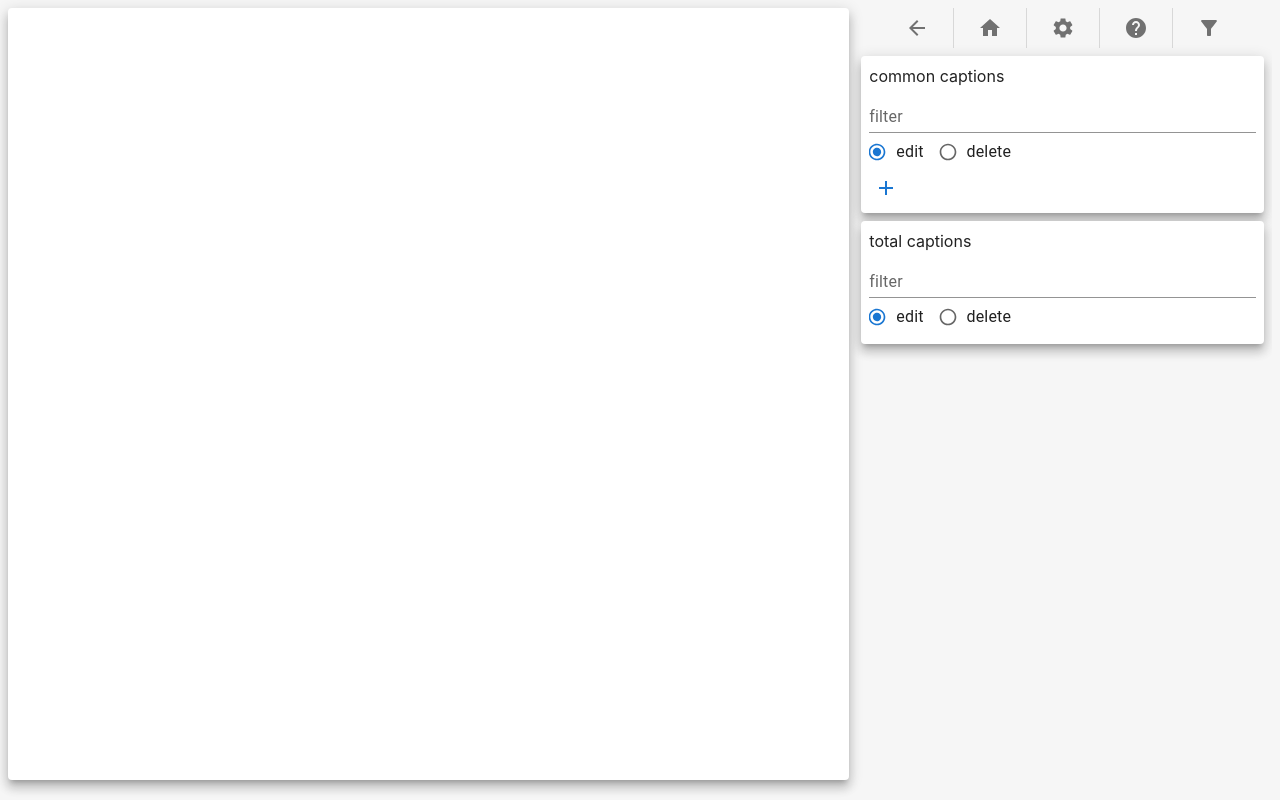
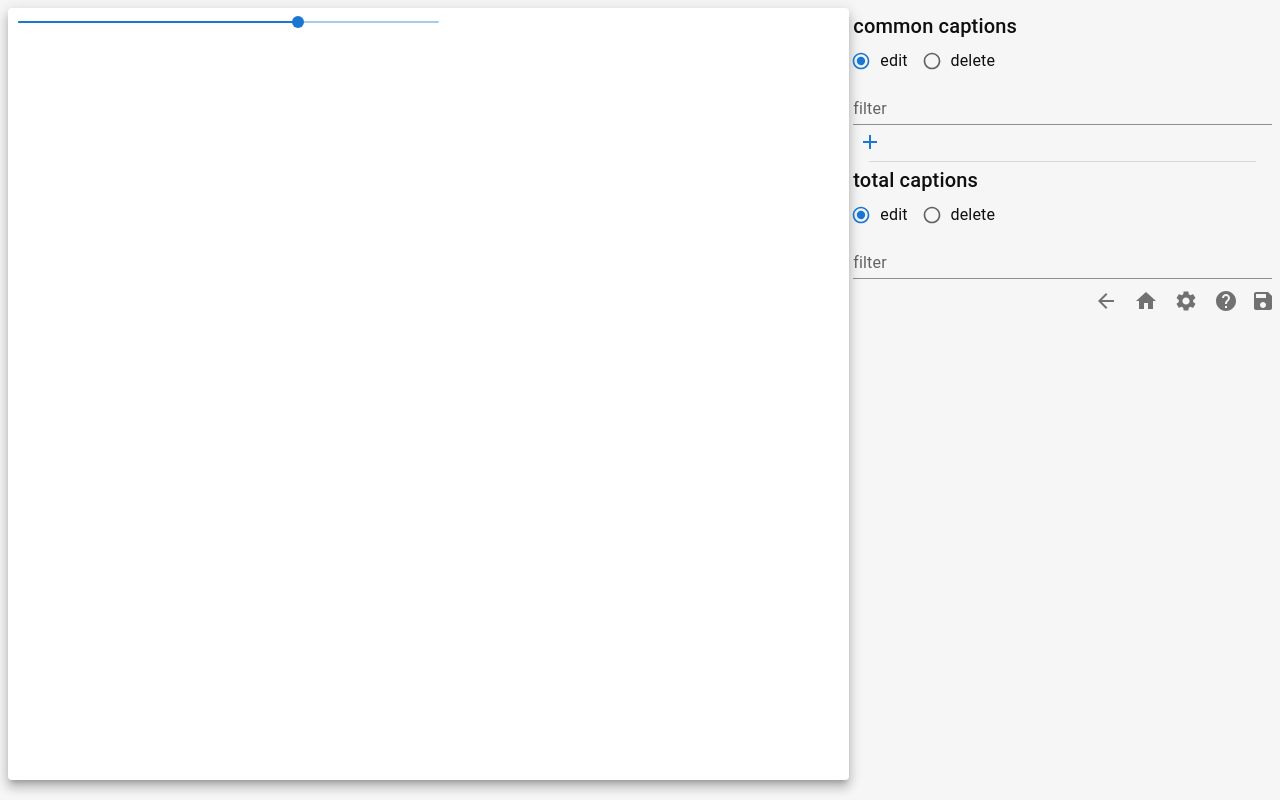
Before and after one commit to Qiu-Weidong/tag-editor, a React (Vite) app: page /edit in a window 1280 px wide. Built offline with nearby package versions, Linux system fonts and the light colour scheme.

Commit message:
提交一下

```diff
--- a/src/page/edit/CaptionEditPage.tsx
+++ b/src/page/edit/CaptionEditPage.tsx
@@ -1,4 +1,4 @@
-import { Divider, Grid, IconButton, ImageList, ImageListItem, Paper, Stack } from "@mui/material";
+import { Divider, Grid, IconButton, ImageList, ImageListItem, Paper, Slider } from "@mui/material";
 import { useSelector } from "react-redux";
 import { RootState } from "../../app/store";
 import { ImageState, LabelState } from "../../app/imageListSlice";
@@ -8,9 +8,10 @@ import ArrowBackIcon from '@mui/icons-material/ArrowBack';
 import HomeIcon from '@mui/icons-material/Home';
 import SettingsIcon from '@mui/icons-material/Settings';
 import HelpIcon from '@mui/icons-material/Help';
-import FilterAltIcon from '@mui/icons-material/FilterAlt';
 import { useNavigate } from "react-router-dom";
 import CaptionEditor from "./CaptionEditor";
+import SaveIcon from '@mui/icons-material/Save';
+import { ImageCaptionEditor } from "./CaptionEditor";
 
 
 function ImageItem(props: {
@@ -56,19 +57,17 @@ function intersection<T>(array1: T[], array2: T[]): T[] {
   return array1.filter(element => array2.includes(element));
 }
 
-function getCommonCaptionsForSelectedImages(selectedImages: ImageState[], labels: LabelState[]): LabelState[] {
+function getCommonCaptionsForSelectedImages(selectedImages: ImageState[], labels: LabelState[]): string[] {
   let commonCaptions = labels.map(label => label.content);
   selectedImages.forEach(image => commonCaptions = intersection(commonCaptions, image.captions));
-  const commonLabels = labels.filter(label => commonCaptions.includes(label.content));
-
-  return commonLabels;
+  return commonCaptions.sort();
 }
 
-function getTotalCaptionsForSelectedImages(selectedImages: ImageState[], labels: LabelState[]): LabelState[] {
+function getTotalCaptionsForSelectedImages(selectedImages: ImageState[]): string[] {
   let totalLabels = new Set<string>([]);
   selectedImages.forEach(image => totalLabels = new Set([...totalLabels, ...image.captions]));
-  const _totalLabels = labels.filter(label => totalLabels.has(label.content));
-  return _totalLabels;
+  // const _totalLabels = labels.filter(label => totalLabels.has(label.content));
+  return Array.from(totalLabels).sort();
 }
 
 
@@ -79,28 +78,47 @@ export default function CaptionEditPage() {
 
   const images = useSelector((state: RootState) => state.images.images.filter(image => image.isSelected));
   const labels = useSelector((state: RootState) => state.images.labels);
+  const defaultImageColumns = useSelector((state: RootState) => state.setting.defaultImageGalleryColumns);
 
+  // openImageCaptions 和 openImageIndex 必须分为两个 state
   const [openImageIndex, setOpenImageIndex] = useState<number | undefined>(undefined);
+  const [openImage, setOpenImage] = useState<ImageState | undefined>(undefined);
 
-  // 计算得到所有已选图片共同的标签, 所有标签的并集
-  const commonLabels = getCommonCaptionsForSelectedImages(images, labels);
-  // 所有标签的交集
-  const totalLabels = getTotalCaptionsForSelectedImages(images, labels);
+
+  const [cols, setCols] = useState(defaultImageColumns);
 
 
 
 
+  // 计算得到所有已选图片共同的标签, 所有标签的交集
+  const commonLabels = getCommonCaptionsForSelectedImages(images, labels);
+  // 所有标签的并集
+  const totalLabels = getTotalCaptionsForSelectedImages(images);
+
+
+
   return (
-    <div style={{ display: 'flex', flexDirection: 'column', height: '97vh' }}>
-      <Grid container spacing={0.5} style={{ flexGrow: 1, maxHeight: '100%' }}>
+    <Grid container spacing={0.5} style={{ maxHeight: '100%', height: '97vh' }}>
       <Grid item xs={7} md={8} style={{ maxHeight: '100%', }} >
         <div style={{ maxHeight: '100%', position: 'relative', height: '100%' }}>
-            <Paper style={{ height: '100%', overflow: 'auto', }} elevation={8}>
-              <ImageList variant="masonry" cols={8} gap={4} >
+          <Paper style={{ height: '100%', maxHeight: '100%', overflow: 'auto', }} elevation={8}>
+            {/* 在这里加一个 slider */}
+            <Slider
+              size="small"
+              defaultValue={defaultImageColumns}
+              min={4}
+              max={16}
+              aria-label="Small"
+              valueLabelDisplay="off"
+              style={{ marginLeft: 10, width: '50%' }}
+              onChange={(_, newValue) => setCols(newValue as number)}
+              value={cols}
+            />
+            <ImageList variant="masonry" cols={cols} gap={4} style={{ marginTop: 0 }}>
               {
                 images.map(image => <ImageItem image={image} onImageClick={(image) => {
                   const index = images.findIndex(img => image.id === img.id);
-                    if (index >= 0) { setOpenImageIndex(index) }
+                  if (index >= 0) { setOpenImageIndex(index); setOpenImage(images[index]); }
                 }} />)
               }
             </ImageList>
@@ -109,7 +127,11 @@ export default function CaptionEditPage() {
           {
             openImageIndex !== undefined ? <div style={{ position: 'absolute', left: 0, top: 0, width: '100%', height: '100%', }}>
               <LightBox images={images} defaultShowIndex={(openImageIndex ?? 0)} onClose={() => setOpenImageIndex(undefined)}
-                  onNext={(_before, _after) => { }} onPrev={(_before, _after) => { }}
+                onNext={(_before, after) => {
+                  setOpenImage(after);
+                }} onPrev={(_before, after) => {
+                  setOpenImage(after);
+                }}
               />
             </div> : ''
           }
@@ -118,40 +140,38 @@ export default function CaptionEditPage() {
       </Grid>
 
 
-        <Grid item xs={5} md={4} style={{ maxHeight: '100%', overflowY: 'auto', overflowX: 'hidden', }}>
-          {/* <div style={{ maxHeight: '100%', height: '100%', overflowY: 'auto', overflowX: 'hidden', display: 'flex', flexDirection: 'column' }}> */}
-          <Stack
-            direction="row" justifyContent="center" spacing={2}
-            divider={<Divider orientation="vertical" flexItem />}
-          >
+      <Grid item xs={5} md={4} style={{ overflowY: 'auto', overflowX: 'hidden', }}>
+
+        {
+          openImage === undefined || openImageIndex === undefined ? <>
+            {/* 公有标签 */}
+            <CaptionEditor captions={commonLabels} title="common captions" helpInfo=""
+              onAddCaption={(caption: string) => { }} onRemoveCaption={(caption: string) => { }} onChangeCaption={(before: string, after: string) => { }}
+              addable={true} />
+            <Divider variant="middle" />
+            {/* 所有标签 */}
+            <CaptionEditor captions={totalLabels} title="total captions" helpInfo=""
+              onAddCaption={(caption: string) => { }} onRemoveCaption={(caption: string) => { }} onChangeCaption={(before: string, after: string) => { }}
+              addable={false} />
+          </> : <ImageCaptionEditor image={openImage}
+            onAddCaption={() => {}}
+            onRemoveCaption={() => {}}
+            onChangeCaption={() => {}}
+            title={"image captions"} helpInfo={""} />
+        }
+
+
+
+
+        <div style={{ position: 'absolute', right: 0 }}>
           <IconButton onClick={() => navigate("/filter")}><ArrowBackIcon /></IconButton>
-            <IconButton onClick={() => navigate("/")}><HomeIcon /></IconButton>
+          <IconButton onClick={() => navigate("/")} ><HomeIcon /></IconButton>
           <IconButton onClick={() => navigate("/settings")}><SettingsIcon /></IconButton>
-            <IconButton onClick={() => navigate("/help")}><HelpIcon /></IconButton>
-            <IconButton onClick={() => navigate("/filter")}><FilterAltIcon /></IconButton>
-          </Stack>
+          <IconButton onClick={() => navigate("/help")} ><HelpIcon /></IconButton>
 
-          {/* <div style={{ flexGrow: 1, maxHeight: '90%' }}> */}
-          {/* 公有标签 */}
-          <Paper sx={{ margin: 1, padding: 1, }} elevation={8}>
-            common captions
-            <CaptionEditor image={undefined}
-              imageCnt={images.length} captions={commonLabels} onAddCaption={(caption: string) => { }} onRemoveCaption={(caption: string) => { }} onChangeCaption={(before: string, after: string) => { }}
-              addable={true} />
-          </Paper>
-
-          {/* 所有标签 或 图片标签 */}
-          <Paper sx={{ margin: 1, padding: 1, }} elevation={8}>
-            total captions
-            {
-              <CaptionEditor image={undefined}
-                imageCnt={undefined} captions={totalLabels} onAddCaption={(caption: string) => { }} onRemoveCaption={(caption: string) => { }} onChangeCaption={(before: string, after: string) => { }}
-                addable={false} />
-            }</Paper>
-          {/* </div> */}
-          {/* </div> */}
+          <IconButton size="small"><SaveIcon /></IconButton>
+        </div>
       </Grid>
     </Grid>
-    </div>
   );
 }
--- a/src/page/edit/CaptionEditor.tsx
+++ b/src/page/edit/CaptionEditor.tsx
@@ -1,5 +1,5 @@
-import { Avatar, Chip, FormControl, FormControlLabel, IconButton, Radio, RadioGroup, TextField } from "@mui/material";
-import { ImageState, LabelState } from "../../app/imageListSlice";
+import { Chip, FormControl, FormControlLabel, IconButton, InputAdornment, Radio, RadioGroup, TextField, Typography } from "@mui/material";
+import { ImageState } from "../../app/imageListSlice";
 import { useEffect, useState } from "react";
 import AddIcon from '@mui/icons-material/Add';
 import EditNoteIcon from '@mui/icons-material/EditNote';
@@ -8,22 +8,23 @@ import DoneIcon from '@mui/icons-material/Done';
 
 // 删除和编辑分开
 function EditableChip(props: {
-  caption: LabelState, color: 'default' | 'primary' | 'secondary' | 'error' | 'info' | 'success' | 'warning',
+  caption: string,
+  color: 'default' | 'primary' | 'secondary' | 'error' | 'info' | 'success' | 'warning',
   editable: boolean, // 是否默认启动编辑(当需要添加的时候则默认启动编辑)
   onChange: (before: string, after: string) => void,
 }) {
-  const [inputValue, setInputValue] = useState(props.caption.content);
+  const [inputValue, setInputValue] = useState(props.caption);
   const [edit, setEdit] = useState(props.editable);
 
-  useEffect(() => { setInputValue(props.caption.content) }, [props.caption.content]);
+  useEffect(() => { setInputValue(props.caption) }, [props.caption]);
 
   function finishEdit() {
     setEdit(false);
     if (!inputValue || !inputValue.trim()) {
-      setInputValue(props.caption.content);
+      setInputValue(props.caption);
     } else {
       // 触发修改事件
-      props.onChange(props.caption.content, inputValue.trim())
+      props.onChange(props.caption, inputValue.trim())
     }
   }
 
@@ -42,8 +43,7 @@ function EditableChip(props: {
     />
   </div>) : inputValue;
 
-  return (<Chip size="small" variant="filled" color={props.color}
-    avatar={<Avatar>{props.caption.frequency}</Avatar>}
+  return (<Chip size="small" variant="filled" color={props.color} style={{ marginRight: 2 }}
     clickable={!edit} label={label}
     deleteIcon={edit ? <DoneIcon /> : <EditNoteIcon />}
     onDelete={() => {
@@ -56,18 +56,16 @@ function EditableChip(props: {
   />);
 }
 
-
-// 是否允许添加, 是否允许删除,是否允许编辑
 export default function CaptionEditor(props: {
-  captions: LabelState[], // 要编辑的所有标签
-  imageCnt: number | undefined, // 对应的左侧的图片数量
-  image: ImageState | undefined, // 编辑的标签对应的图片
+  captions: string[], // 要编辑的所有标签
 
   addable: boolean, // 通过父组件传入, 配合 onAddCaption 事件
 
-  onAddCaption: (caption: string, image: ImageState | undefined) => void | undefined,
-  onRemoveCaption: (caption: string, image: ImageState | undefined) => void | undefined,
-  onChangeCaption: (before: string, after: string, image: ImageState | undefined) => void | undefined,
+  onAddCaption: (caption: string) => void | undefined,
+  onRemoveCaption: (caption: string) => void | undefined,
+  onChangeCaption: (before: string, after: string) => void | undefined,
+  title: string,
+  helpInfo: string,
 }) {
   const [filterText, setFilterText] = useState('');
   const [filteredCaptions, setFilteredCaptions] = useState(props.captions);
@@ -79,20 +77,19 @@ export default function CaptionEditor(props: {
   const [adding, setAdding] = useState(false);
 
   const captionList = editOrDelete == 0 ? (filteredCaptions.map(caption => <EditableChip editable={false} color="info" caption={caption}
-    onChange={(before, after) => props.onChangeCaption(before, after, props.image)} />))
-    : (filteredCaptions.map(caption => <Chip color="info" size="small" label={caption.content} onDelete={() => { }}
-      avatar={<Avatar>{caption.frequency}</Avatar>} clickable
+    onChange={(before, after) => props.onChangeCaption(before, after)} />))
+    : (filteredCaptions.map(caption => <Chip color="info" size="small" label={caption} onDelete={() => { }}
+      // avatar={<Avatar>{caption.frequency}</Avatar>}
+      style={{ marginRight: 2 }}
+      clickable
     />));
 
 
-  return (<div style={{ height: '100%', maxHeight: '100%', overflow: 'hidden' }}>
-    {/* 过滤器  */}
-    <div>
-      <TextField fullWidth size="small" variant="standard" label="filter" value={filterText} onChange={(e) => {
-        setFilterText(e.target.value);
-        const filtered = props.captions.filter(caption => caption.content.includes(e.target.value));
-        setFilteredCaptions(filtered);
-      }} />
+  return (<div style={{ marginBottom: 2, marginTop: 2 }}>
+
+    <Typography variant="h6">
+      {props.title}
+    </Typography>
     <FormControl size="small">
       <RadioGroup
         row
@@ -110,20 +107,116 @@ export default function CaptionEditor(props: {
         <FormControlLabel value={1} control={<Radio size="small" />} label="delete" />
       </RadioGroup>
     </FormControl>
-    </div>
 
-    {/* <div style={{ overflowY: 'auto', }}> */}
+    {/* 过滤器  */}
+    <TextField fullWidth size="small" variant="standard" label="filter" value={filterText} onChange={(e) => {
+      setFilterText(e.target.value);
+      const filtered = props.captions.filter(caption => caption.includes(e.target.value));
+      setFilteredCaptions(filtered);
+    }} />
+
+    <div style={{ maxHeight: '36vh', overflowY: 'auto' }}>
       {
         captionList
       }
 
       {
         // 只有当可以添加标签的时候才显示添加按钮
-      props.addable ? (adding ? <EditableChip editable={true} color="info" caption={{ content: 'add new label', frequency: props.imageCnt ?? 0 }} onChange={() => {/**新建标签 */ setAdding(false) }} />
+        props.addable ? (adding ? <EditableChip editable={true} color="info" caption="add new label" onChange={() => {/**新建标签 */ setAdding(false) }} />
           : <IconButton color="primary" size="small" onClick={() => setAdding(true)}><AddIcon /></IconButton>) : ''
       }
-    {/* </div> */}
+    </div>
+  </div>);
+}
 
+
+
+
+
+export function ImageCaptionEditor(props: {
+  image: ImageState, // 要编辑的所有标签
+
+  onAddCaption: (caption: string) => void | undefined,
+  onRemoveCaption: (caption: string) => void | undefined,
+  onChangeCaption: (before: string, after: string) => void | undefined,
+  title: string,
+  helpInfo: string,
+}) {
+  const [filterText, setFilterText] = useState('');
+  const [filteredCaptions, setFilteredCaptions] = useState(props.image.captions);
+  const [rawText, setRawText] = useState('');
+
+  useEffect(() => {
+    setFilteredCaptions(props.image.captions);
+    let s = '';
+    props.image.captions.forEach(caption => s += caption + ', ');
+    setRawText(s);
+  }, [props.image.captions]);
+
+
+  const [editOrDelete, setEditOrDelete] = useState(0);
+
+  // 控制添加部分的显示
+  const [adding, setAdding] = useState(false);
+
+  const captionList = editOrDelete == 0 ? (filteredCaptions.map(caption => <EditableChip editable={false} color="info" caption={caption}
+    onChange={(before, after) => props.onChangeCaption(before, after)} />))
+    : (filteredCaptions.map(caption => <Chip color="info" size="small" label={caption} onDelete={() => { }}
+      style={{ marginRight: 2 }}
+      clickable
+    />));
+
+
+  return (<div style={{ marginBottom: 2, marginTop: 2 }}>
+
+    <Typography variant="h6">
+      {props.title}
+    </Typography>
+    <FormControl size="small">
+      <RadioGroup
+        row
+        aria-labelledby="demo-form-control-label-placement"
+        name="position"
+        value={editOrDelete}
+        onChange={(e) => { setEditOrDelete(e.target.value as unknown as number); }}
+      >
+        <FormControlLabel value={0} control={<Radio size="small" />} label="edit" />
+        <FormControlLabel value={1} control={<Radio size="small" />} label="delete" />
+        <FormControlLabel value={2} control={<Radio size="small" />} label="raw text" />
+      </RadioGroup>
+    </FormControl>
+
+
+    {
+      editOrDelete != 2 ? <>
+        {/* 过滤器  */}
+        <TextField fullWidth size="small" variant="standard" label="filter" value={filterText} onChange={(e) => {
+          setFilterText(e.target.value);
+          const filtered = props.image.captions.filter(caption => caption.includes(e.target.value));
+          setFilteredCaptions(filtered);
+        }} />
+
+        <div style={{ maxHeight: '75vh', overflowY: 'auto' }}>
+          {
+            captionList
+          }
+          {
+            adding ? <EditableChip editable={true} color="info" caption="add new label" onChange={() => {/**新建标签 */ setAdding(false) }} />
+              : <IconButton color="primary" size="small" onClick={() => setAdding(true)}><AddIcon /></IconButton>
+          }
+
+
+        </div>
+      </> : <TextField fullWidth variant="standard"
+        id="outlined-multiline-flexible"
+        label="captions"
+        multiline
+        maxRows={16}
+        value={rawText}
+        onChange={(e) => setRawText(e.target.value)}
+
+      />
+    }
 
   </div>);
 }
```
Also changed, not shown: src/page/filter/LightBox.tsx (+4 -4 lines), src/styles.css (+6 -2 lines). Lines whose indentation alone changed are shown as unchanged.
